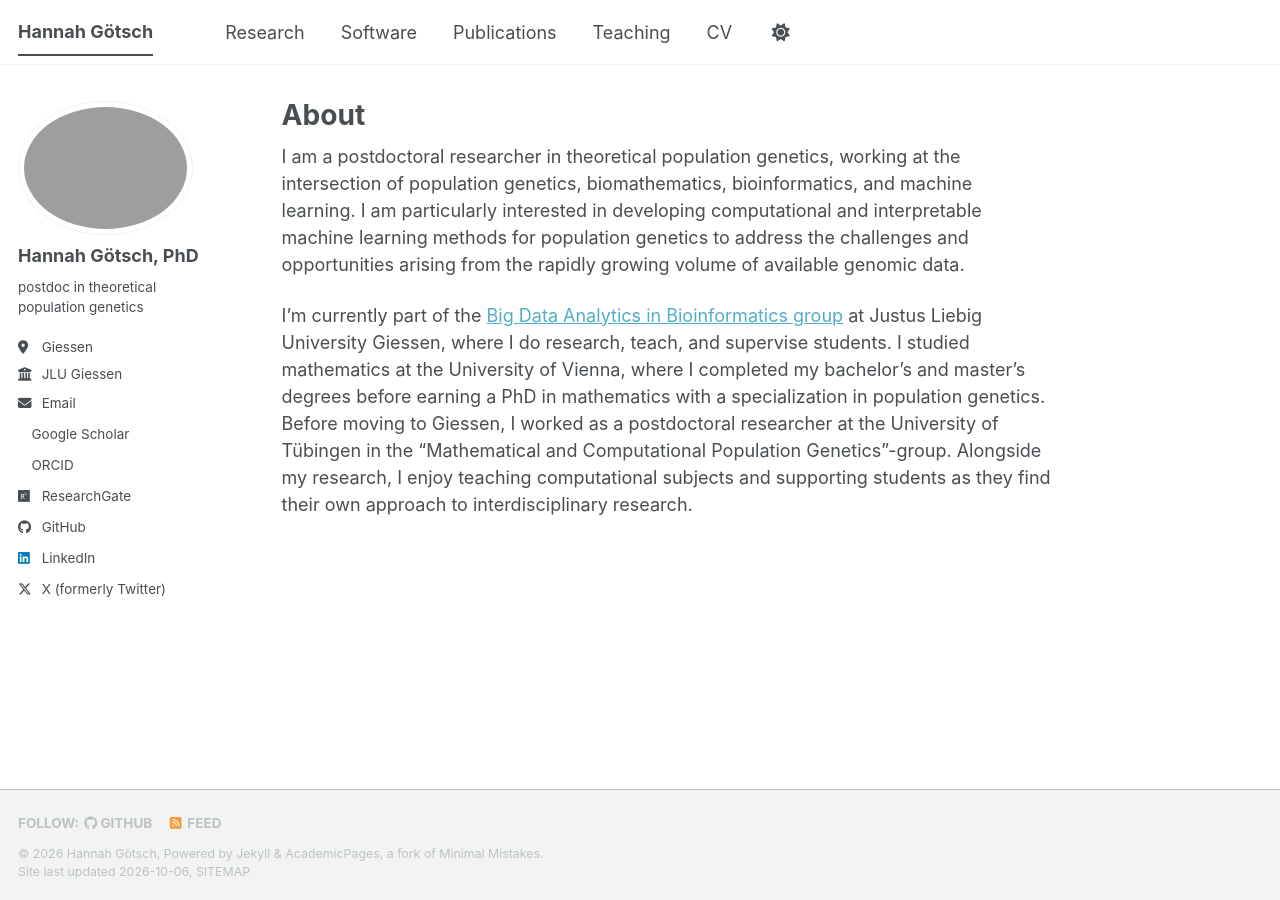
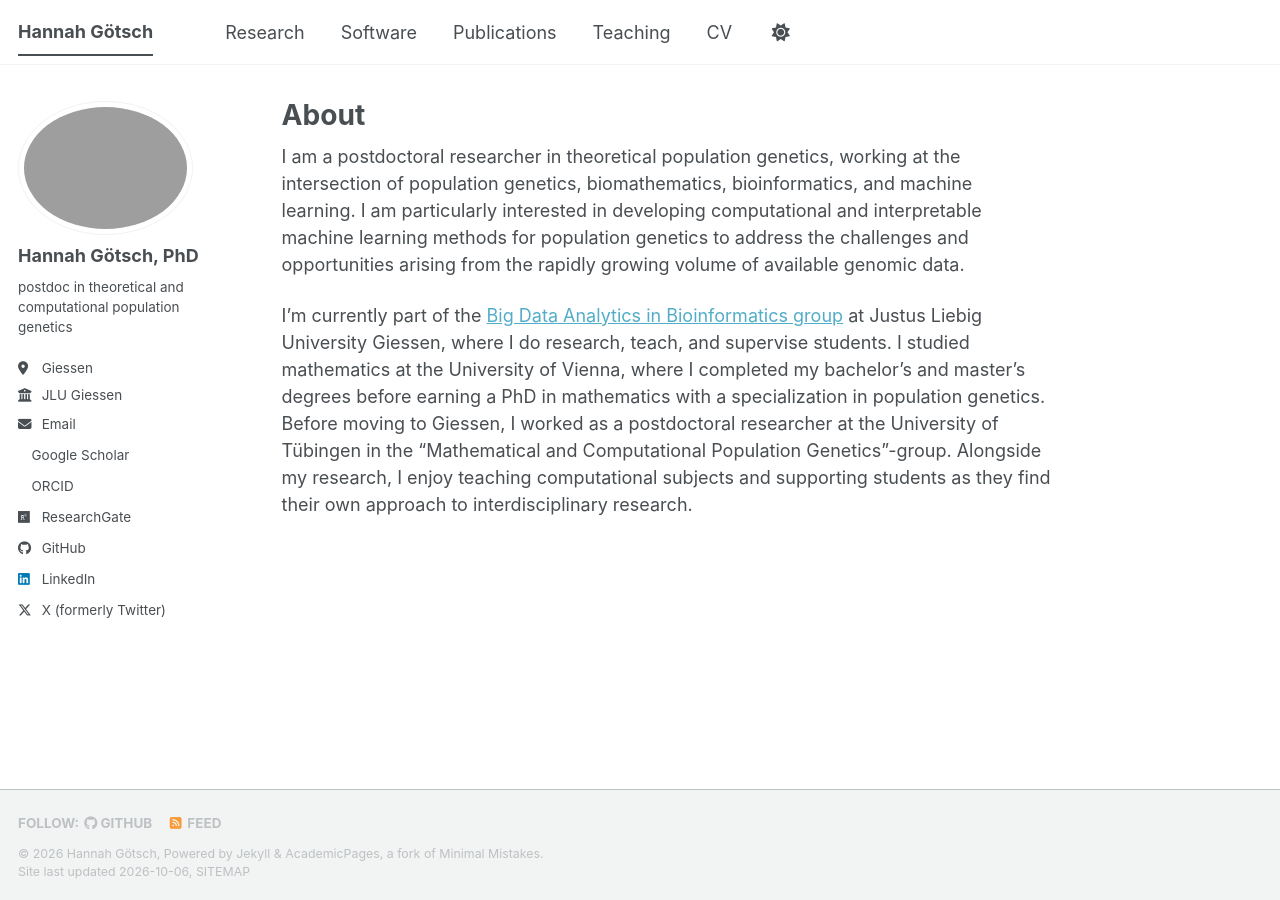
Before and after one commit to hannahgoetsch/hannahgoetsch.github.io, a Jekyll site: the page built from _pages/about.md, in a window 1280 px wide. Built offline with Jekyll 4.4.1, drawn with Linux system fonts in a browser that asks for light colours; a style sheet for code colours, icons or effects is not loaded.

Commit message:
Revise bio in _config.yml
Updated bio to include computational population genetics.

```diff
--- a/_config.yml
+++ b/_config.yml
@@ -26,7 +26,7 @@ author:
   avatar           : "picture.JPG" # "pencil_effect_512px.png" # "profile.png"
   name             : "Hannah Götsch, PhD"
   pronouns         : # example: "she/her"
-  bio              : "postdoc in theoretical population genetics"
+  bio              : "postdoc in theoretical and computational population genetics"
   location         : "Giessen"
   employer         : "JLU Giessen"
   uri              : # URL
```
